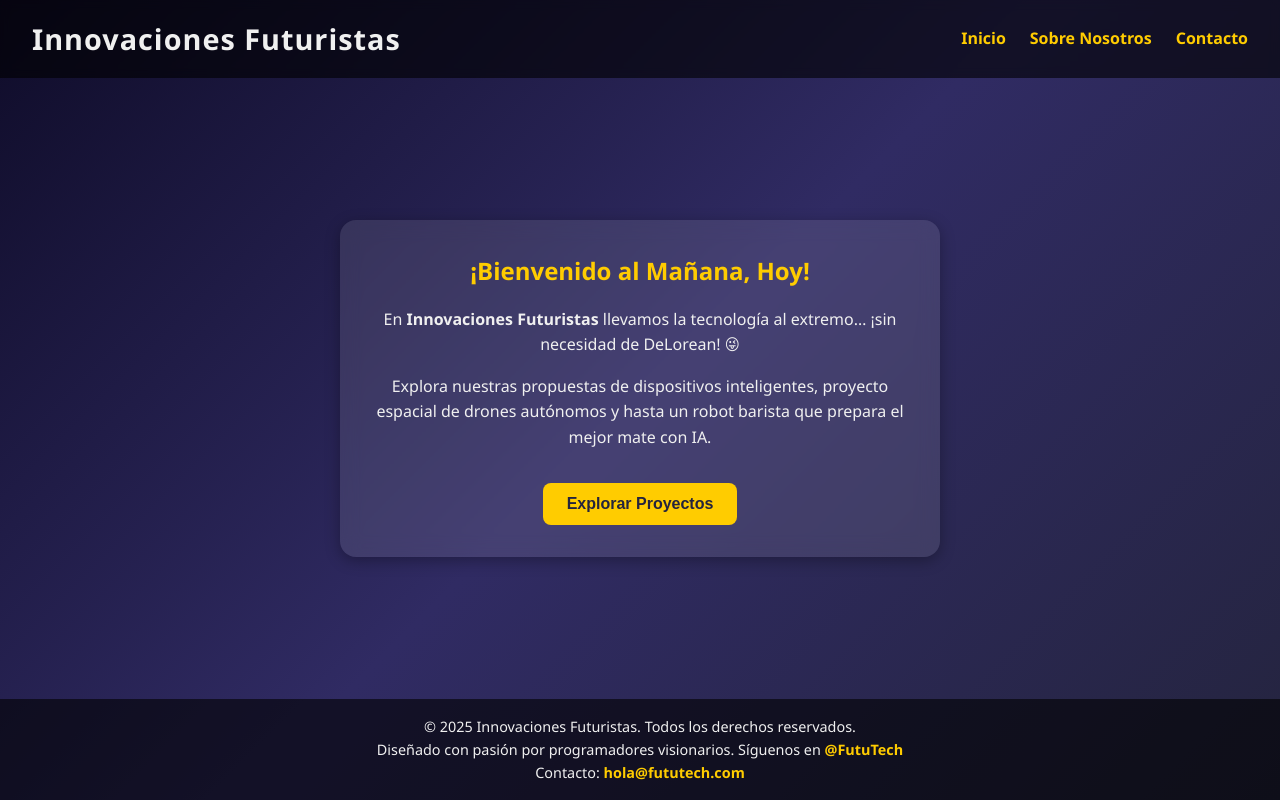
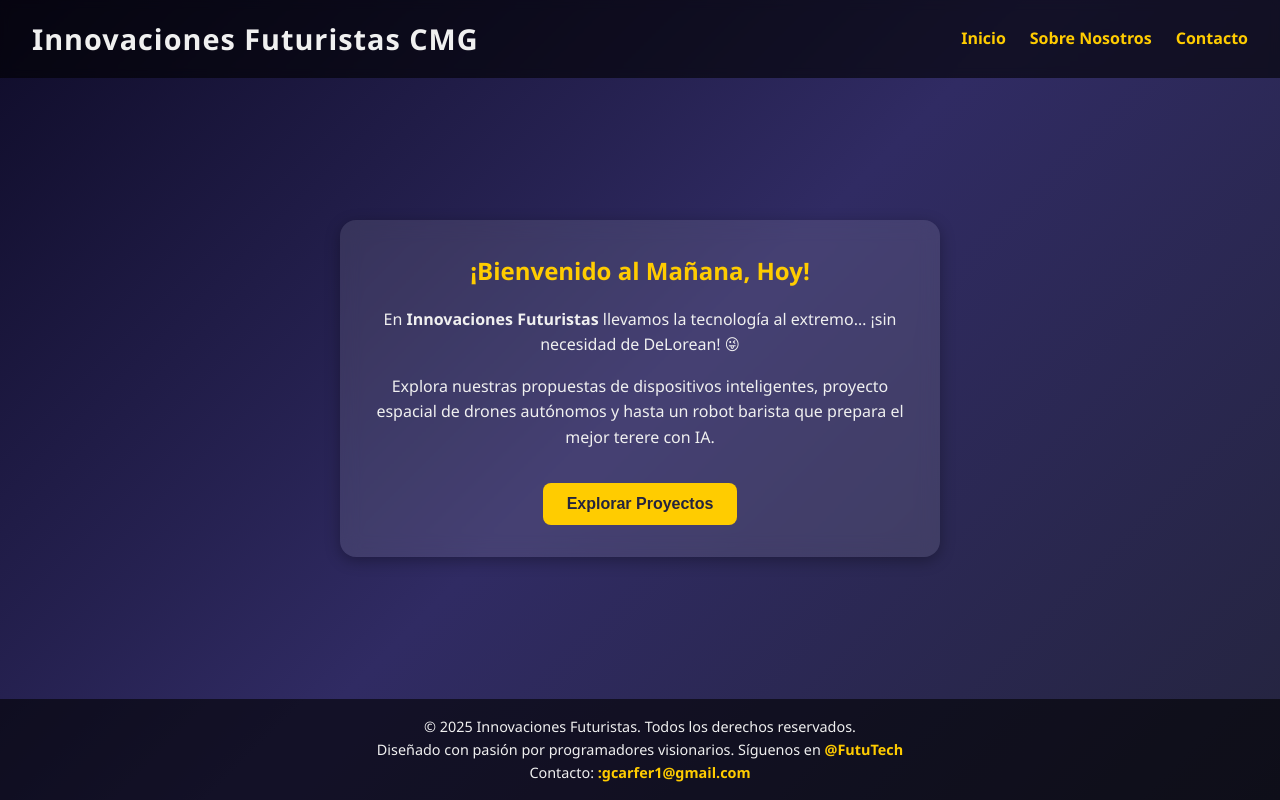
Before and after one commit to guscarfer/CLOUD, a plain HTML site: page index.html in a window 1280 px wide. Drawn offline with Linux system fonts and the light colour scheme.

Commit message:
Update index.html
Correo Agregado

```diff
--- a/index.html
+++ b/index.html
@@ -9,7 +9,7 @@
 </head>
 <body>
   <header>
-    <h1>Innovaciones Futuristas</h1>
+    <h1>Innovaciones Futuristas CMG</h1>
     <nav>
       <ul>
         <li><a href="#inicio">Inicio</a></li>
@@ -23,7 +23,7 @@
     <div class="tarjeta">
       <h2>¡Bienvenido al Mañana, Hoy!</h2>
       <p>En <strong>Innovaciones Futuristas</strong> llevamos la tecnología al extremo… ¡sin necesidad de DeLorean! 😜</p>
-      <p>Explora nuestras propuestas de dispositivos inteligentes, proyecto espacial de drones autónomos y hasta un robot barista que prepara el mejor mate con IA.</p>
+      <p>Explora nuestras propuestas de dispositivos inteligentes, proyecto espacial de drones autónomos y hasta un robot barista que prepara el mejor terere con IA.</p>
       <button class="boton-futurista">Explorar Proyectos</button>
     </div>
   </main>
@@ -31,7 +31,7 @@
   <footer>
     <p>&copy; 2025 Innovaciones Futuristas. Todos los derechos reservados.</p>
     <p>Diseñado con pasión por programadores visionarios. Síguenos en <a href="#">@FutuTech</a></p>
-    <p id="contacto">Contacto: <a href="mailto:hola@fututech.com">hola@fututech.com</a></p>
+    <p id="contacto">Contacto: <a href="mailto:gcarfer1@gmail.com">:gcarfer1@gmail.com</a></p>
   </footer>
 </body>
 </html>
```
